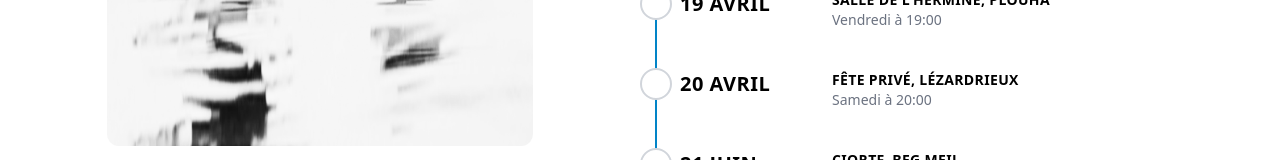
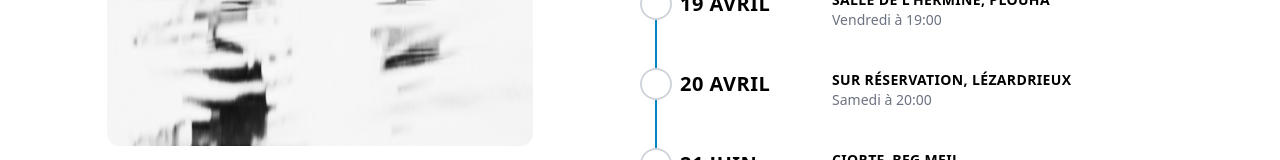
Before and after one commit to AlexandreKempf/en-tete-a-texte, a SvelteKit app: page /concerts in a window 1280 px wide. Shown: the part 622-782 px from the top of the page. Built offline with nearby package versions, Linux system fonts and the light colour scheme.

Commit message:
Update +page.svelte

```diff
--- a/src/routes/concerts/+page.svelte
+++ b/src/routes/concerts/+page.svelte
@@ -38,7 +38,7 @@
 		},
 		{
 			date: new Date(2024, 3, 20, 20, 0),
-			place: "Fête privé, Lézardrieux"
+			place: "Sur réservation, Lézardrieux"
 
 		},
 		{
```
